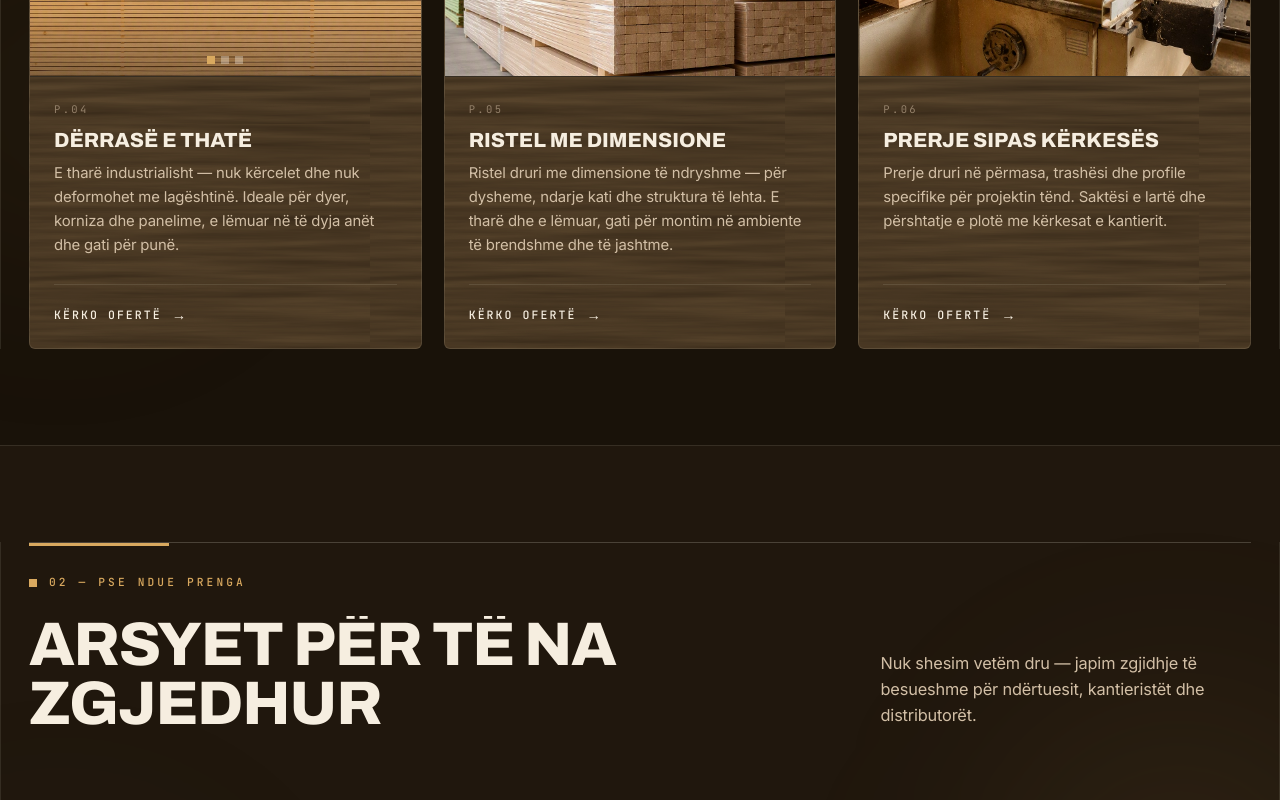
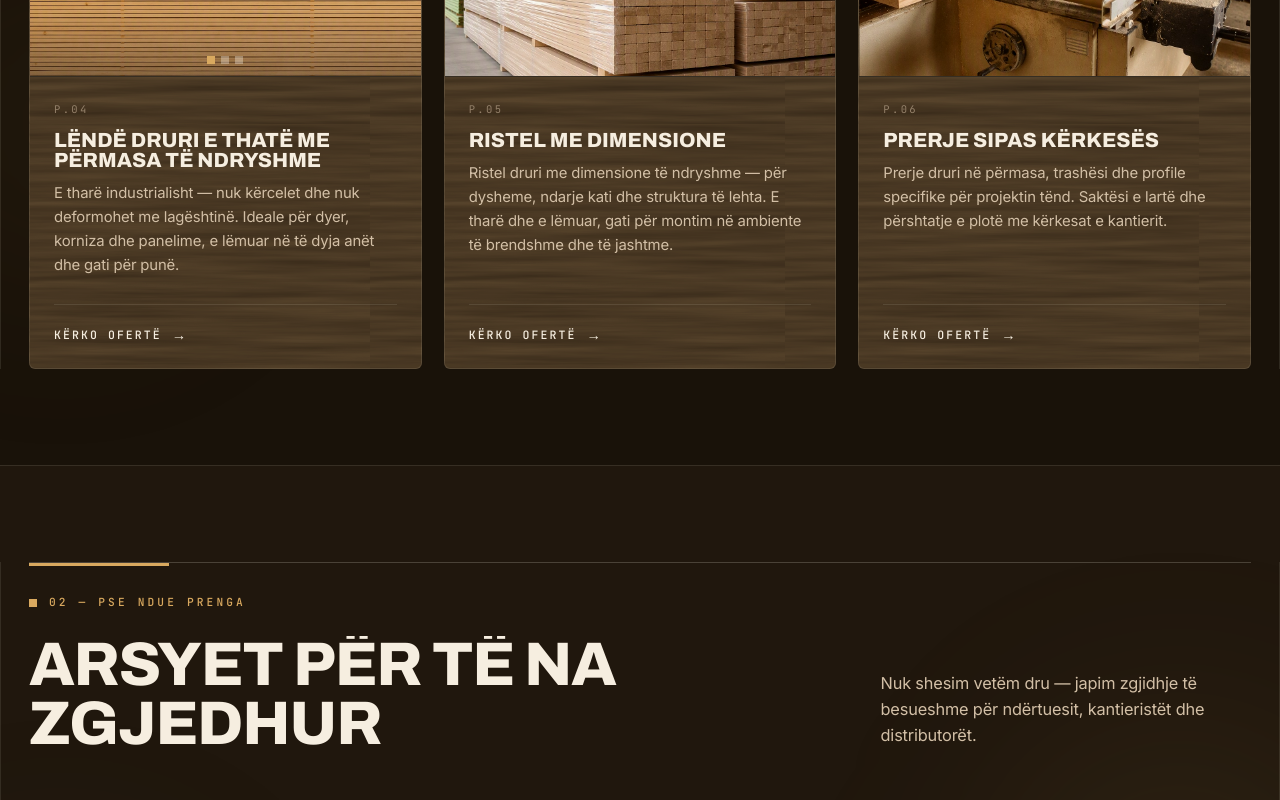
Before and after one commit to kristi985/ndue-prenga, a Next.js app: page / in a window 1280 px wide. Shown: the part 2240-3040 px from the top of the page. Built offline with nearby package versions, Linux system fonts and the light colour scheme.

Commit message:
Titulli: Lëndë Druri e Thatë me Përmasa të Ndryshme

```diff
--- a/app/components/Products.js
+++ b/app/components/Products.js
@@ -30,7 +30,7 @@ const PRODUCTS = [
   },
   {
     tag: "Universale",
-    title: "Dërrasë e Thatë",
+    title: "Lëndë Druri e Thatë me Përmasa të Ndryshme",
     images: [BP + "/images/derrasa.jpg", BP + "/images/derrasa-2.jpg", BP + "/images/derrasa-3.jpg"],
     desc: "E tharë industrialisht — nuk kërcelet dhe nuk deformohet me lagështinë. Ideale për dyer, korniza dhe panelime, e lëmuar në të dyja anët dhe gati për punë.",
   },
```
